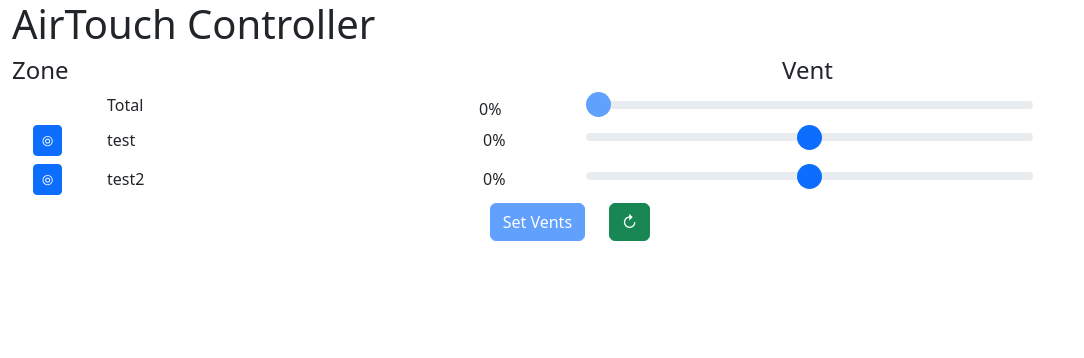
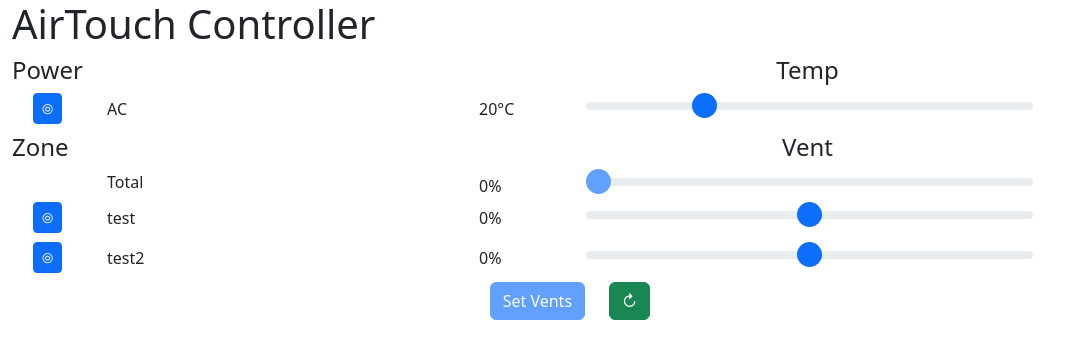
Before and after one commit to ranaj007/AirTouch-Control, a React (Vite) app in the folder airtouch_frontend/: page / in a window 1280 px wide. Shown: the top 358 px of the page, without its empty margins (0-1084 px from the left). Built offline with nearby package versions, Linux system fonts and the light colour scheme; no server answers.

Commit message:
Added functions to generate rows

```diff
--- a/airtouch_frontend/src/App.tsx
+++ b/airtouch_frontend/src/App.tsx
@@ -1,14 +1,19 @@
 import { useState, useEffect } from 'react'
 import { Container, Button, Row, Col, Form } from 'react-bootstrap'
+import LabelRow from './LabelRow';
+import RangeRow from './RangeRow';
+
 import 'bootstrap/dist/css/bootstrap.min.css';
 
 function App() {
   const [data, setData] = useState(['test', 'test2']);
   const [loading, setLoading] = useState(true);
   const [error, setError] = useState(null);
-  const [zoneStates, setZoneStates] = useState({});
-  const [zonePercentages, setZonePercentages] = useState({});
-  const [zoneTemps, setZoneTemps] = useState({});
+  const [acPower, setAcPower] = useState(false);
+  const [acTemp, setAcTemp] = useState(20);
+  const [zoneStates, setZoneStates] = useState<{ [key: string]: 'ON' | 'OFF' }>({});
+  const [zonePercentages, setZonePercentages] = useState<{ [key: string]: number }>({});
+  const [zoneTemps, setZoneTemps] = useState<{ [key: string]: number }>({});
   const [ventTotal, setVentTotal] = useState(0);
   const [buttonText, setButtonText] = useState('Set Vents');
 
@@ -30,7 +35,7 @@
       setZoneStates(result['zone_states']);
       setZonePercentages(result['zone_percents']);
       setZoneTemps(result['zone_temps']);
-    } catch (error) {
+    } catch (error: any) {
       setError(error.message);
     } finally {
       setLoading(false);
@@ -45,12 +50,12 @@
         headers: {
           'Content-Type': 'application/json',
         },
-        body: JSON.stringify({'zone_states': zoneStates, 'zone_percents': zonePercentages}),
+        body: JSON.stringify({ 'zone_states': zoneStates, 'zone_percents': zonePercentages }),
       });
       if (!response.ok) {
         throw new Error(`Error: ${response.status}`);
       }
-    } catch (error) {
+    } catch (error: any) {
       setError(error.message);
     }
     setButtonText('Set Vents');
@@ -93,24 +98,45 @@
     <Container className="mx-0">
       <h1>AirTouch Controller</h1>
       {loading && <p>Loading...</p>}
-      <Row>
-        <Col xs="2"><h4>Zone</h4></Col>
-        <Col xs="2"></Col>
-        <Col xs="2"></Col>
-        <Col className="text-center"><h4>Vent</h4></Col>
+      <LabelRow
+        leftLabel='Power'
+        rightLabel='Temp'
+      />
+
+      <Row className="mb-2 align-items-center">
+        <RangeRow
+          labelText='AC'
+          value={acTemp}
+          unit="°C"
+          showButton={true}
+        />
+        <Col className="ps-3">
+          <Form.Range
+            value={acTemp}
+            min={16}
+            max={32}
+            onChange={(e) => setAcTemp(parseInt(e.target.value))}
+          />
+        </Col>
         <Col xs="1"></Col>
       </Row>
+
+      <LabelRow
+        leftLabel='Zone'
+        rightLabel='Vent'
+      />
+
       <Row>
-      <Col xs="1"></Col>
-        <Col xs="2">Total</Col>
-        <Col xs="2"></Col>
-        <Col xs="1" className="p-1">{ventTotal}%</Col>
+        <RangeRow
+          labelText='Total'
+          value={ventTotal}
+        />
         <Col className="ps-3">
           <Form.Range
             className='custom-range'
             style={{
               '--thumb-color': thumbColor,
-            }}
+            } as React.CSSProperties}
             value={ventTotal}
             min={0}
             max={100}
@@ -119,22 +145,21 @@
         </Col>
         <Col xs="1"></Col>
       </Row>
+
       <Row>
         {data && (
           <Col>
             {data.map((zone: any) => (
               <Row key={zone} className="mb-2 align-items-center">
-                <Col xs="1" className="d-flex justify-content-center">
-                  <Button size='sm'
-                    variant={stateColors[zoneStates[zone]]}
-                    onClick={() => setZoneState(zone)}
-                  >
-                    {zoneStates[zone] === 'ON' ? '⦿' : '⦾'}
-                  </Button>
-                </Col>
-                <Col xs="2">{zone}</Col>
-                <Col xs="2">{zoneTemps[zone] && <div>{zoneTemps[zone]}°C</div>}</Col>
-                <Col xs="1" className="px-2">{zoneStates[zone] === 'ON' ? zonePercentages[zone] : '0'}%</Col>
+                <RangeRow
+                  labelText={zone}
+                  value={zoneStates[zone] === 'ON' ? zonePercentages[zone] : 0}
+                  tempSensor={zoneTemps[zone]}
+                  showButton={true}
+                  variant={stateColors[zoneStates[zone]]}
+                  onClick={() => setZoneState(zone)}
+                  buttonState={zoneStates[zone] === 'ON'}
+                />
                 <Col className="ps-3">
                   <Form.Range
                     value={zonePercentages[zone]}
@@ -151,6 +176,7 @@
           </Col>
         )}
       </Row>
+
       <Row className="justify-content-center">
         <Col xs="auto">
           <Button
--- /dev/null
+++ b/airtouch_frontend/src/LabelRow.tsx
@@ -0,0 +1,20 @@
+import { Row, Col } from 'react-bootstrap';
+
+interface LabelRowProps {
+  leftLabel: string;
+  rightLabel: string;
+}
+
+function LabelRow({ leftLabel, rightLabel }: LabelRowProps) {
+  return (
+    <Row>
+      <Col xs="2"><h4>{leftLabel}</h4></Col>
+      <Col xs="2"></Col>
+      <Col xs="2"></Col>
+      <Col className="text-center"><h4>{rightLabel}</h4></Col>
+      <Col xs="1"></Col>
+    </Row>
+  );
+}
+
+export default LabelRow;
--- /dev/null
+++ b/airtouch_frontend/src/RangeRow.tsx
@@ -0,0 +1,35 @@
+import { Col, Button } from 'react-bootstrap';
+
+interface RangeRowProps {
+    labelText: string;
+    value: number;
+    unit?: string;
+    tempSensor?: number;
+    showButton?: boolean;
+    variant?: string;
+    onClick?: any;
+    buttonState?: boolean;
+}
+
+
+function RangeRow({ labelText, value, unit = '%', tempSensor = 0, showButton = false, variant, onClick, buttonState }: RangeRowProps) {
+    return (
+        <>
+            <Col xs="1" className="d-flex justify-content-center">
+                {showButton && (
+                    <Button size='sm'
+                        variant={variant}
+                        onClick={onClick}
+                    >
+                        {buttonState ? '⦿' : '⦾'}
+                    </Button>
+                )}
+            </Col>
+            <Col xs="2">{labelText}</Col>
+            <Col xs="2">{tempSensor>0 && <div>{tempSensor}°C</div>}</Col>
+            <Col xs="1" className="p-1">{value}{unit}</Col>
+        </>
+    );
+}
+
+export default RangeRow;
--- a/airtouch_frontend/vite.config.ts
+++ b/airtouch_frontend/vite.config.ts
@@ -8,7 +8,7 @@
     host: '0.0.0.0',
     proxy: {
       '/api': {
-        target: 'http://192.168.1.196:5001',
+        target: 'http://127.0.0.1:5001',
         changeOrigin: true,
       }
     }
```
Also changed, not shown: 1 other file (tests, documents, lock files or other folders).
